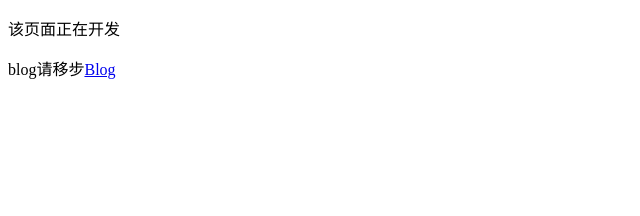
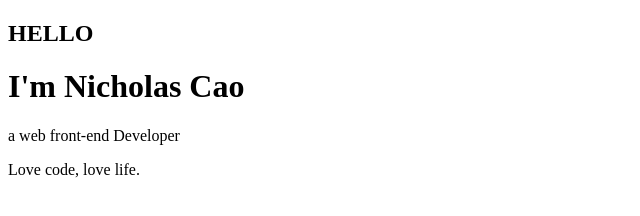
Before and after one commit to NicholasCao/home-page-resume, a plain HTML site: page index.html in a window 1280 px wide. Shown: the whole page, without its empty margins (0-640 px from the left). Drawn offline with Linux system fonts and the light colour scheme.

Commit message:
update index

```diff
--- a/index.html
+++ b/index.html
@@ -1,17 +1,33 @@
 <!DOCTYPE html>
-<html lang="en">
+<html lang="zh">
 <head>
   <meta charset="UTF-8">
   <meta name="viewport" content="width=device-width, initial-scale=1.0">
   <meta http-equiv="X-UA-Compatible" content="ie=edge">
-  <title>Document</title>
+  <meta name="viewport" content="width=device-width, initial-scale=1, minimum-scale=1, maximum-scale=1, user-scalable=no">
+  <meta name="author" content="Nicholas">
+  <title>Nicholas's Profile</title>
 </head>
 <body>
-  <p>
+  <!-- <p>
     该页面正在开发
   </p>
   <p>
     blog请移步<a href="http://blog.nicholasc.cn">Blog</a>
-  </p>
+  </p> -->
+  <div id="app">
+    <div id="index">
+      <div id="bio">
+        <h2>HELLO</h2>
+        <h1>I'm Nicholas Cao</h1>
+        <p>
+          a web front-end Developer
+        </p>
+        <p>
+          Love code, love life.
+        </p>
+      </div>
+    </div>
+  </div>
 </body>
 </html>
```
